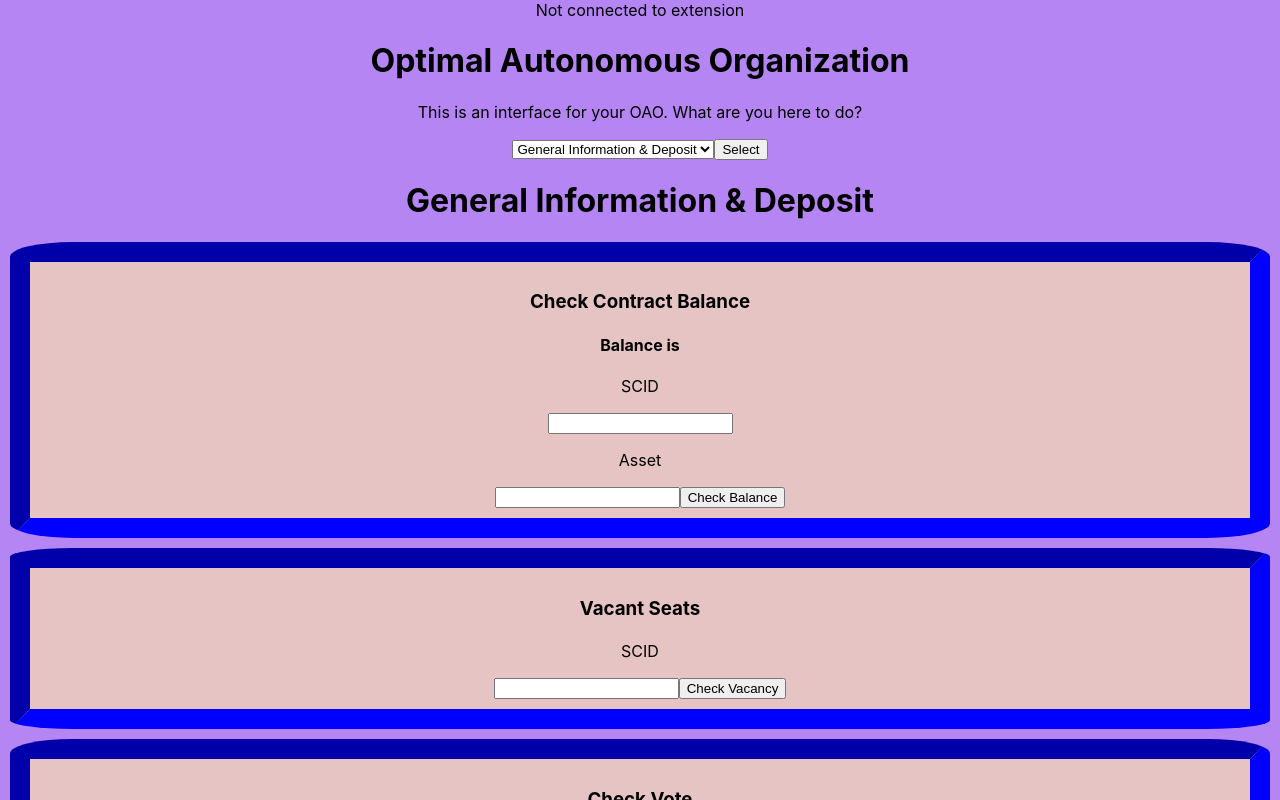
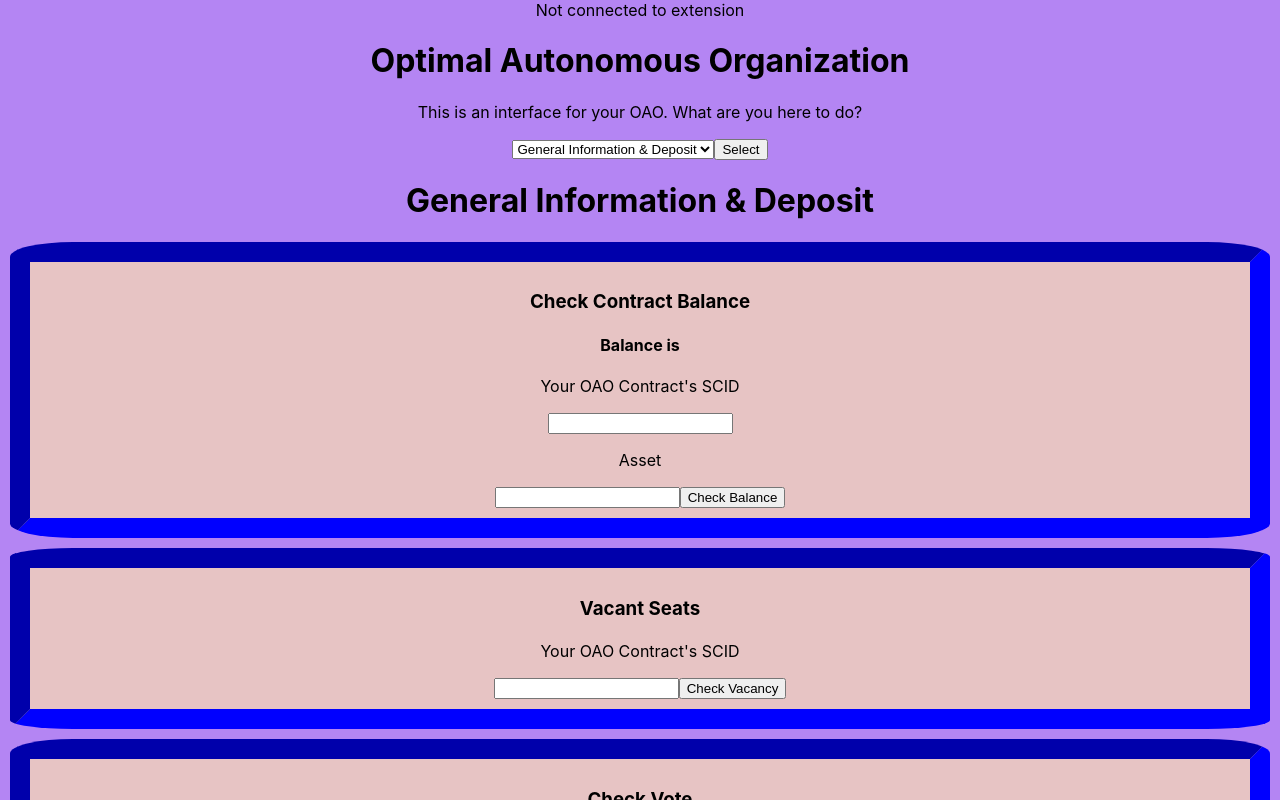
Before and after one commit to apollo5ever/DERO_OAO, a React (Create React App) app: page / in a window 1280 px wide. Both pictures are taken after a click on the button "Select". Shown: the top 800 px of the page. Built offline with nearby package versions, Linux system fonts and the light colour scheme.

Commit message:
clarified what "SCID" refers to and added link to gray mirror post

```diff
--- a/src/App.js
+++ b/src/App.js
@@ -397,7 +397,7 @@ const setView = React.useCallback(async (event) => {
     <h3>Check Contract Balance</h3>
     <h4>Balance is {balance} {balanceAsset}</h4>
     <form onSubmit={checkBalance}>
-      <p>SCID</p>
+      <p>Your OAO Contract's SCID</p>
       <input id="scid" type="text"/>
       <p>Asset</p>
       <input id="asset" type="text"/>
@@ -409,7 +409,7 @@ const setView = React.useCallback(async (event) => {
     <h3>Vacant Seats</h3>
     <h4>{vacant}</h4>
   <form onSubmit={checkVacancy}>
-    <p>SCID</p>
+    <p>Your OAO Contract's SCID</p>
     <input id="scid" type="text" />
     <button type={"submit"}>Check Vacancy</button>
   </form>
@@ -421,7 +421,7 @@ const setView = React.useCallback(async (event) => {
   <p> Motion to {type === 0 ? "hire "+ address +" as new CEO": type === 1 ? "fire CEO": type === 2 ? "add "+ address +" as board member "+ AOS : type === 3? "remove " +address +" from seat " +AOS : "set weekly allowance of " +address +" to "+ AOS}
 {status === 0? ": Open" : status === 1 ? ": Passed" : status === 2? ": Rejected": ""}</p>
   <form onSubmit={checkVote}>
-    <p>SCID</p>
+    <p>Your OAO Contract's SCID</p>
     <input id="scid" type="text" />
     <p>Vote Index</p>
     <input id="index" type="text" />
@@ -433,7 +433,7 @@ const setView = React.useCallback(async (event) => {
   <h3> Check Weekly Allowance</h3>
   <p>Allowance for {assetCheck} is {allowance}</p>
   <form onSubmit={checkAllowance}>
-    <p>SCID</p>
+    <p>Your OAO Contract's SCID</p>
     <input id="scid" type="text" />
     <p>Asset</p>
     <input id="asset" type="text" />
@@ -444,7 +444,7 @@ const setView = React.useCallback(async (event) => {
 <div className="function">
   <h3>Deposit</h3>
   <form onSubmit={deposit}>
-    <p>SCID</p>
+    <p>Your OAO Contract's SCID</p>
     <input id="scid" type="text"/>
     <p>Amount</p>
     <input id="amount" type="text"/>
@@ -467,7 +467,7 @@ const setView = React.useCallback(async (event) => {
             <div className="function">
     <h3> Appoint Five Board Members </h3>
     <form onSubmit={appoint}>
-      <p>SCID </p>
+      <p>Your OAO Contract's SCID </p>
       <input id="scid" type="text" />
     	<p>Member 1 </p>
     	<input id="m1" type="text" />
@@ -486,7 +486,7 @@ const setView = React.useCallback(async (event) => {
     <div className="function">
     <h3> Withdraw Funds </h3>
     <form onSubmit={withdraw}>
-      <p>SCID</p>
+      <p>Your OAO Contract's SCID</p>
       <input id="scid" type="text" />
       <p>Asset</p>
       <input id="asset" type="text" />
@@ -506,7 +506,7 @@ const setView = React.useCallback(async (event) => {
     <div className="function">
     <h3> Open Vote </h3>
     <form onSubmit={openVote}>
-      <p>SCID </p>
+      <p>Your OAO Contract's SCID </p>
       <input id="scid" type="text" />
     	<p>Motion </p>
       <select id="motion" name="motion">
@@ -527,7 +527,7 @@ const setView = React.useCallback(async (event) => {
     <div className="function">
     <h3> Cast Vote</h3>
     <form onSubmit={castVote}>
-      <p>SCID</p>
+      <p>Your OAO Contract's SCID</p>
       <input id="scid" type="text" />
       <p>Vote Index</p>
       <input id="voteIndex" type="text"/>
@@ -544,7 +544,7 @@ const setView = React.useCallback(async (event) => {
   <div className="function">
     <h3> Close Vote</h3>
     <form onSubmit={closeVote}>
-      <p>SCID</p>
+      <p>Your OAO Contract's SCID</p>
       <input id="scid" type="text" />
       <p>Vote Index</p>
       <input id="voteIndex" type="text"/>
@@ -560,7 +560,7 @@ const setView = React.useCallback(async (event) => {
 <div className="function">
 <h3> Transfer Seat</h3>
   <form onSubmit={transferSeat}>
-    <p>SCID</p>
+    <p>Your OAO Contract's SCID</p>
     <input id="scid" type="text" />
 
     <p>Seat ID</p>
@@ -587,7 +587,7 @@ const setView = React.useCallback(async (event) => {
 
 
   <footer>Support by sending dero to "apollo"</footer>
-  <a href="https://github.com/apollo5ever/DERO_OAO">Github (smart contract found here)</a>
+  <a href="https://github.com/apollo5ever/DERO_OAO">Github (smart contract found here)</a> <a href="https://graymirror.substack.com/p/optimal-autonomous-organizations?s=r">What is an Optimal Autonomous Organization?</a>
 
   </div>
 }
```
